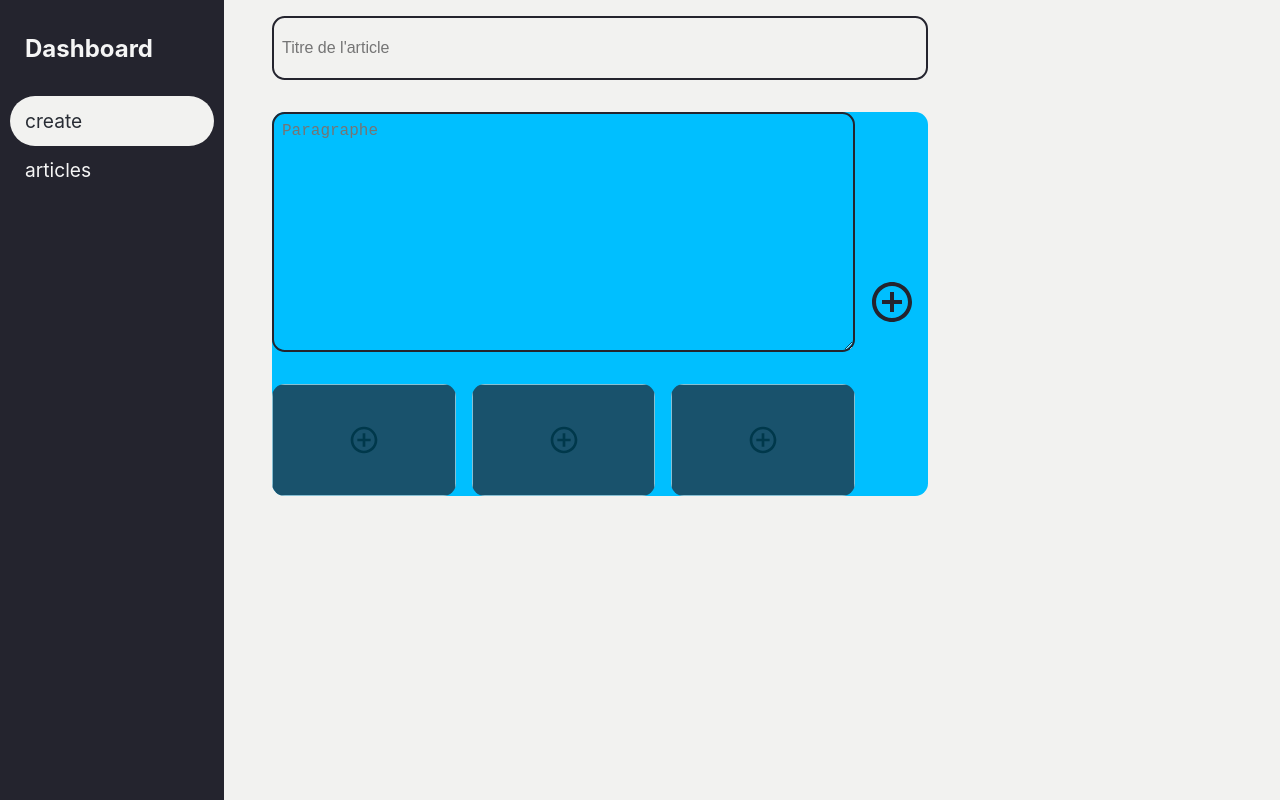
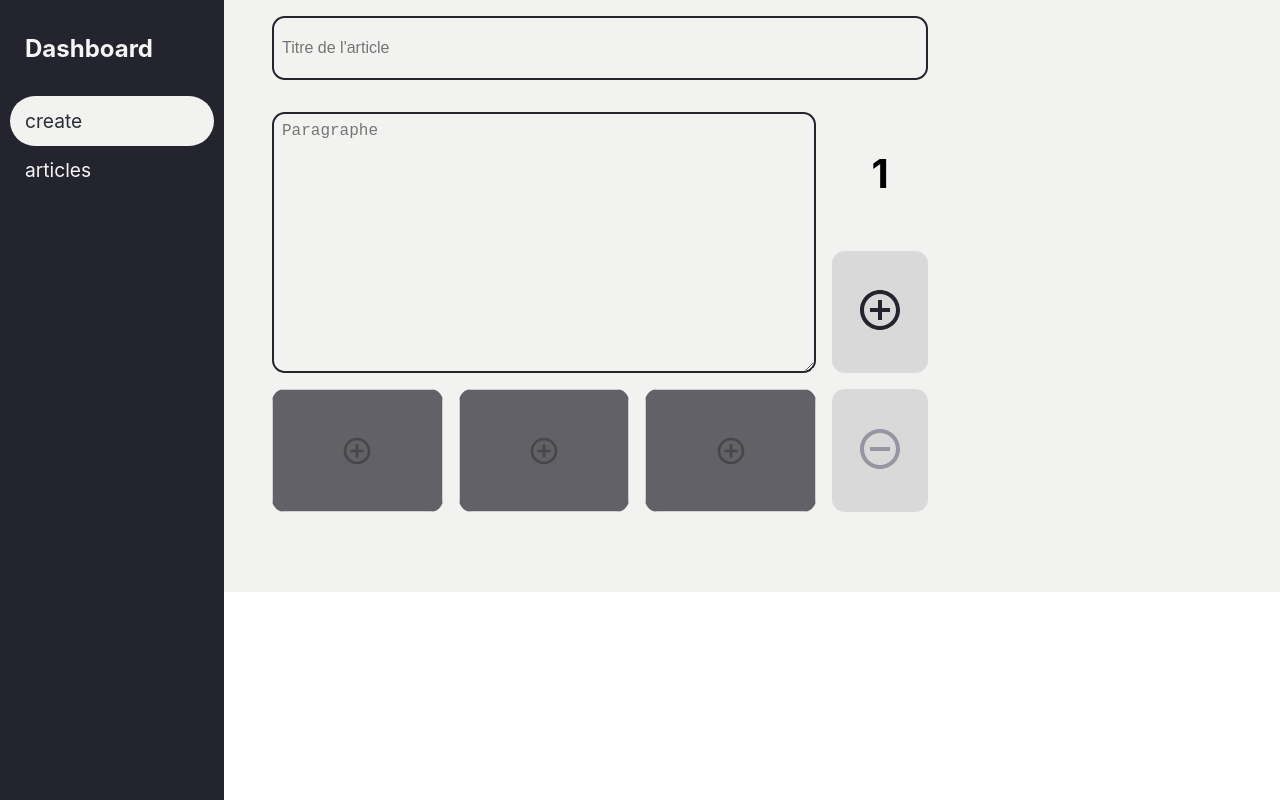
Before and after one commit to stephen-97/blog-dashboard, a React (Create React App) app: page /create in a window 1280 px wide. Built offline with nearby package versions, Linux system fonts and the light colour scheme.

Commit message:
Adding paragraph and remove paragraph features

```diff
--- a/src/components/Header.tsx
+++ b/src/components/Header.tsx
@@ -1,13 +1,15 @@
-import React, {createRef, RefObject, useRef} from "react";
+import React, {createRef, RefObject} from "react";
 import styled, {IStyledComponent} from "styled-components";
 import {routesItem} from "../utils/config";
 import {Link} from "react-router-dom";
 import menuIcon from "../assets/menuIcon.svg"
 
 const StyledHeader: IStyledComponent<any> = styled.header`
+  position: fixed;
+  height: 100%;
+  z-index: 1000;
   display: grid;
   grid-template-rows: 12% 88%;
-  height: 100vh;
   padding: 0 10px;
   width: ${props => props.theme.dashboard_menu_desktop_width };
   min-width: ${props => props.theme.dashboard_menu_desktop_width };
--- a/src/components/form/AddImages.tsx
+++ b/src/components/form/AddImages.tsx
@@ -8,7 +8,6 @@ const StyledAddImages: IStyledComponent<any> = styled.div`
   justify-content: space-between;
   gap: 1rem;
   align-items: center;
-  height: 7rem;
 
   .input-image-container {
     background-color: ${props => props.theme.mainColor};
--- a/src/components/form/TextArea.tsx
+++ b/src/components/form/TextArea.tsx
@@ -4,7 +4,6 @@ import StyledFormInputStyle from "../../styles/FormInputStyle";
 
 const StyledTextArea: IStyledComponent<any> = styled.textarea`
     width: 100%;
-    height: 15rem;
     outline: none;
 `;
 
@@ -14,11 +13,9 @@ interface StyledPragraphProps extends React.HTMLProps<HTMLTextAreaElement> {
 const TextArea = ({title, ...props}: StyledPragraphProps) => {
 
     return (
-        <StyledFormInputStyle>
-            <StyledTextArea {...props}>
+        <StyledTextArea {...props}>
 
-            </StyledTextArea>
-        </StyledFormInputStyle>
+        </StyledTextArea>
     )
 }
 
--- a/src/pages/CreateArticle.tsx
+++ b/src/pages/CreateArticle.tsx
@@ -1,4 +1,4 @@
-import React, {useState} from "react";
+import React, {useCallback, useState} from "react";
 import styled, {IStyledComponent} from "styled-components";
 import Header from "../components/Header";
 import StyledPage from "../styles/PageStyle";
@@ -6,7 +6,7 @@ import Input from "../components/form/Input";
 import TextArea from "../components/form/TextArea";
 import AddImages from "../components/form/AddImages";
 import {TAritcleContent} from "../utils/config";
-import {BiPlusCircle} from "react-icons/bi";
+import {BiPlusCircle, BiMinusCircle} from "react-icons/bi";
 
 
 const StyledCreateArticlePage: IStyledComponent<any> = styled.main`
@@ -24,53 +24,77 @@ const StyledCreateArticlePage: IStyledComponent<any> = styled.main`
     }
 
     .paragraph-form-container {
-      margin-bottom: 2rem;
-      background-color: deepskyblue;
+      display: grid;
+      margin-bottom: 4rem;
+      height: 25rem;
       border-radius: var(--border-radius);
-      display: grid;
-      grid-template-columns: 4fr 4fr 1fr;
-      grid-template-rows: 1fr;
-      //gap: 1rem;
-      flex-direction: column;
+      grid-template-columns: repeat(6, 1fr);
+      grid-template-rows: repeat(6, 1fr);
+      gap: 1rem;
+
       > * {
         &:nth-child(1) {
-          grid-column-start: 1;
-          grid-column-end: 3;
+          grid-area: 1 / 1 / 5 / 6;
         }
         &:nth-child(2) {
-          grid-column-start: 1;
-          grid-column-end: 3;
+          grid-area: 5 / 1 / 7 / 6;
         }
         &:nth-child(3) {
-          grid-column-start: 3;
-          grid-column-end: 3;
-          grid-row-start: 1;
-          grid-row-end: 3;
+          grid-area: 1 / 6 / 3 / 7;
+        }
+        &:nth-child(4) {
+          grid-area: 3 / 6 / 5 / 7;
+        }
+        &:nth-child(5) {
+          grid-area: 5 / 6 / 7 / 7;
         }
       }
-      .button-container {
+
+      .paragraph-form-button {
         display: flex;
         justify-content: center;
         align-items: center;
-        button {
+        //border: 2px solid ${props => props.theme.mainColor};
         border-radius: var(--border-radius);
-          height: 4rem;
-          width: 4rem;
-          color: ${props => props.theme.secondaryColor};
+        background-color: var(--light-gray);
+        cursor: pointer;
         svg {
           height: 3rem;
           width: 3rem;
           color: ${props => props.theme.mainColor};
         }
       }
+      .icon-not-clickable {
+        svg {
+          color: var(--gray);
+        }
+      }
+
+      .paragraph-number-container {
+        border: none;
+        font-size: 2.5rem;
+        cursor: inherit;
+        background-color: inherit;
+        &:hover {
+          background-color:inherit;
+        }
       }
   }
 `;
 
+
 const CreateArticle = () => {
 
-    const [nbOfParagraph, setNumberOfParagraph] = useState<number>(1)
     const [paragraphData, setParagraphData] = useState<TAritcleContent[]>([{paragraph: '', images: []}])
+
+    const addParagraph = useCallback(() => {
+        setParagraphData([...paragraphData, {paragraph: '', images: []}])
+    }, [paragraphData])
+
+    const removeParagraph = useCallback((i: number) => {
+        setParagraphData(previous => previous.slice(i))
+    }, [paragraphData])
+
 
     return(
         <StyledPage>
@@ -83,9 +107,20 @@ const CreateArticle = () => {
                             <div key={i} className={'paragraph-form-container'}>
                                 <TextArea title={"Paragraphe"} placeholder={'Paragraphe'} />
                                 <AddImages />
-                                <div className={"button-container"}>
-                                    <button onClick={() => null}>
+                                <div className={"paragraph-form-button paragraph-number-container"}>
+                                    <strong>{i + 1}</strong>
+                                </div>
+                                <div className={"paragraph-form-button button-plus-container"}>
+                                    <button onClick={() => addParagraph()}>
                                         <BiPlusCircle className={'icon'} />
+                                    </button>
+                                </div>
+                                <div className={ i === 0 && paragraphData.length === 1 ?
+                                    "icon-not-clickable paragraph-form-button button-minus-container" :
+                                    "paragraph-form-button button-minus-container"
+                                }>
+                                    <button onClick={() => removeParagraph(i)}>
+                                        <BiMinusCircle className={'icon'} />
                                     </button>
                                 </div>
                             </div>
@@ -99,26 +134,3 @@ const CreateArticle = () => {
 
 
 export default CreateArticle;
-
-/**
- *  grid-template-columns: 1fr 1fr 1fr;
- *       grid-template-rows: 1fr 1fr;
- *       //gap: 1rem;
- *       flex-direction: column;
- *       > * {
- *         &:nth-child(1) {
- *           grid-column-start: 1;
- *           grid-column-end: 2;
- *         }
- *         &:nth-child(2) {
- *           grid-column-start: 1;
- *           grid-column-end: 2;
- *         }
- *         &:nth-child(3) {
- *           grid-column-start: 2;
- *           grid-column-end: 2;
- *           grid-row-start: 1;
- *           grid-row-end: 2;
- *         }
- *       }
- */
--- a/src/styles/CSSVariables.tsx
+++ b/src/styles/CSSVariables.tsx
@@ -7,6 +7,8 @@ const CSSVariables: RuleSet<object> = css`
       --white: whitesmoke;
       --dark-blue: #31304e;
       --dark-gray: #3e3e47;
+
+      --hover: #33333350;
 
       --h1: 30px;
       --h2: 24px;
--- a/src/styles/GlobalStyle.ts
+++ b/src/styles/GlobalStyle.ts
@@ -14,6 +14,14 @@ const GlobalStyle = createGlobalStyle`
   *:before,
   *:after {
     box-sizing: inherit;
+  }
+  html, body {
+    position: relative;
+  }
+
+  #root {
+    position: relative;
+    height: 100%;
   }
 
   h1, h2, h3, h4 {
--- a/src/styles/PageStyle.ts
+++ b/src/styles/PageStyle.ts
@@ -1,21 +1,24 @@
 import {styled} from "styled-components";
 
 const StyledPage = styled.div`
-  height: 100vh;
-  width: 100vw;
+  height: 100%;
+  width: 100%;
   display: flex;
+  position: relative;
   background-color: ${props => props.theme.secondaryColor};
-
 
   main{
     padding: 1rem;
-    margin-left: 0
+    margin-left: ${props => props.theme.dashboard_menu_desktop_width}
   }
 
   @media (max-width: ${props => props.theme.responsiveValue}) {
     font-size: var(--fz-lg);
     flex-direction: column;
 
+    main {
+      margin-left: 0;
+    }
   }
 `;
 
```
Lines whose indentation alone changed are shown as unchanged.
